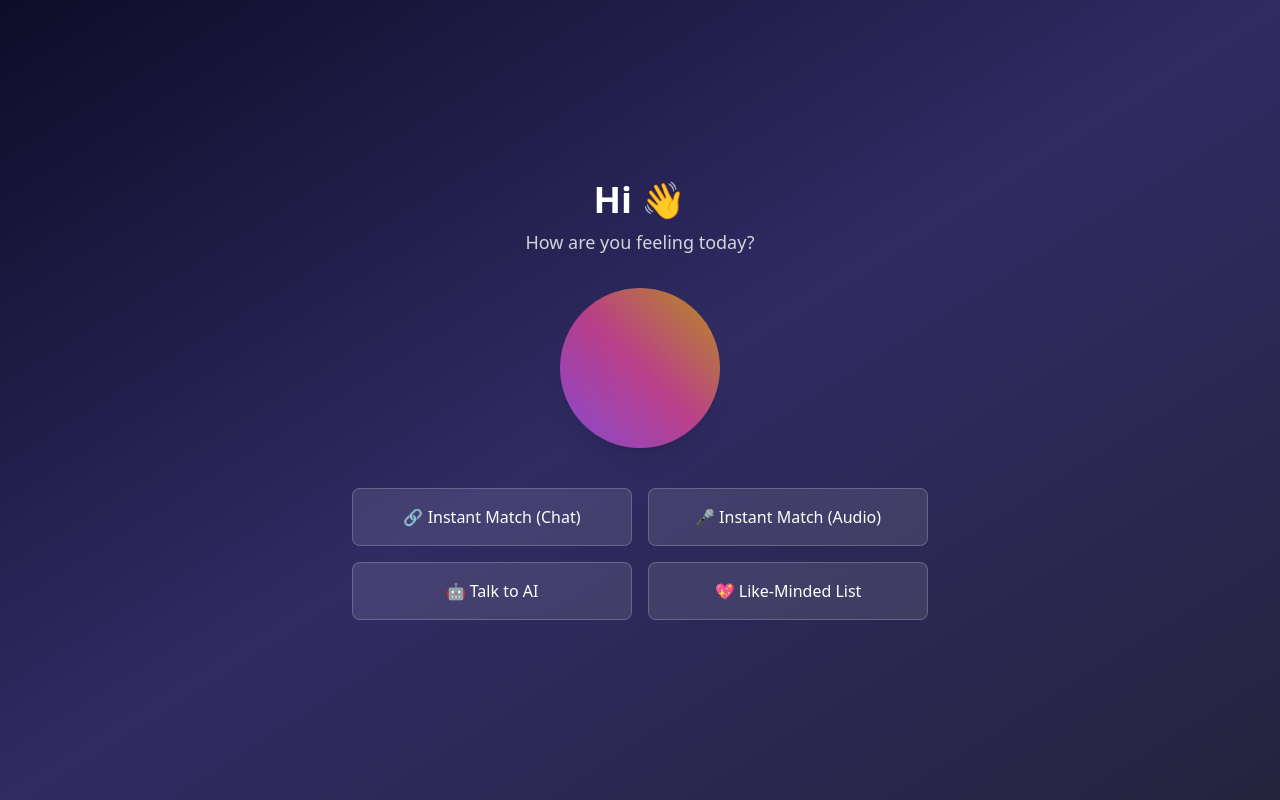
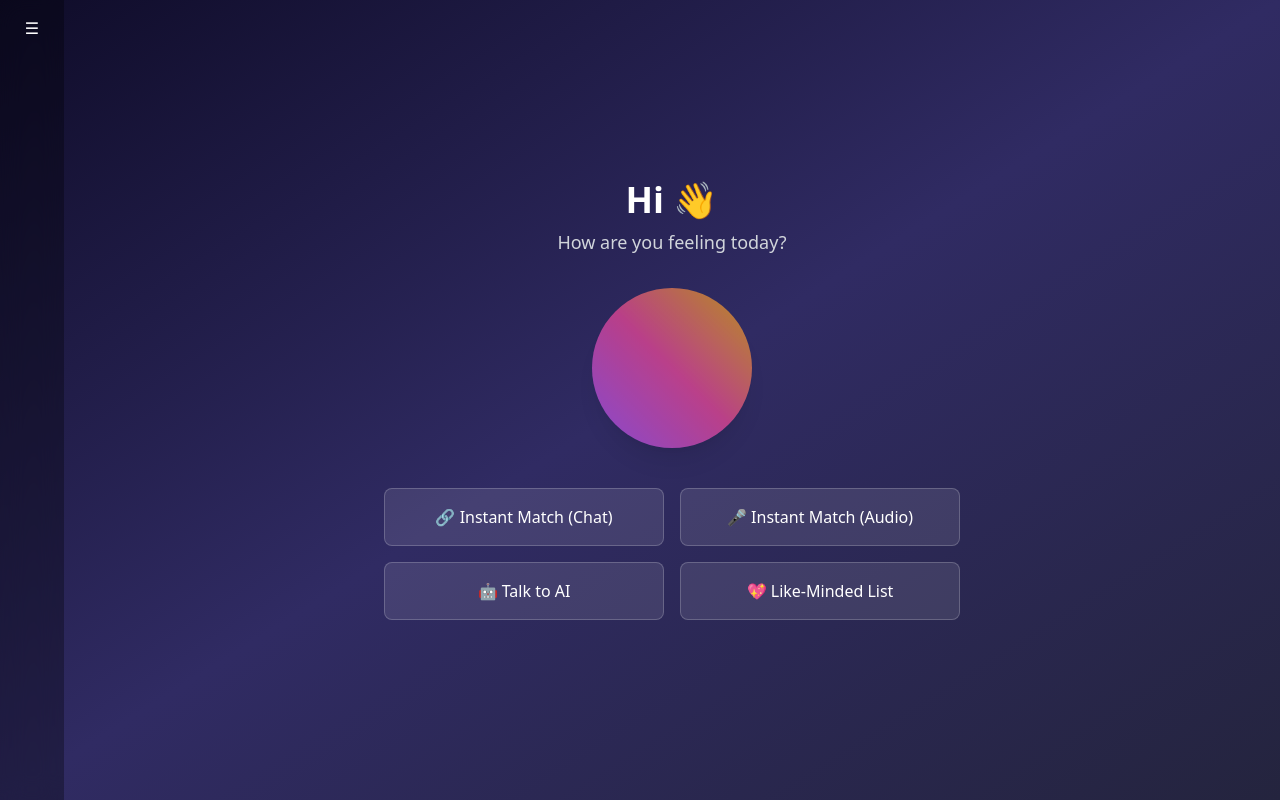
Before and after one commit to sepnoty/tepnoty-frontend, a React (Create React App) app: page /home in a window 1280 px wide. Built offline with nearby package versions, Linux system fonts and the light colour scheme.

Commit message:
Added side settings bar with toggle

```diff
--- a/src/pages/HomeDashboard.js
+++ b/src/pages/HomeDashboard.js
@@ -1,8 +1,36 @@
-import React from "react";
+import React, { useState } from "react";
 
 function HomeDashboard() {
+  const [sidebarOpen, setSidebarOpen] = useState(false);
+
+  const toggleSidebar = () => {
+    setSidebarOpen(!sidebarOpen);
+  };
+
   return (
-    <div className="min-h-screen bg-gradient-to-br from-[#0f0c29] via-[#302b63] to-[#24243e] text-white p-6 flex flex-col items-center justify-center">
+    <div className="min-h-screen flex bg-gradient-to-br from-[#0f0c29] via-[#302b63] to-[#24243e] text-white">
+
+      {/* Sidebar */}
+      <div className={`${sidebarOpen ? "w-64" : "w-16"} transition-all duration-300 bg-black bg-opacity-30 backdrop-blur-md p-4 flex flex-col`}>
+        {/* Toggle Button */}
+        <button onClick={toggleSidebar} className="text-white mb-6 focus:outline-none">
+          ☰
+        </button>
+
+        {/* Menu Items */}
+        {sidebarOpen && (
+          <div className="space-y-6 text-sm font-semibold">
+            <button className="hover:text-purple-400">🧑 Profile</button>
+            <button className="hover:text-purple-400">🚫 Blocked Profiles</button>
+            <button className="hover:text-purple-400">❓ Help Center</button>
+            <button className="hover:text-purple-400">⚙️ Settings</button>
+            <button className="hover:text-purple-400">🚪 Logout</button>
+          </div>
+        )}
+      </div>
+
+      {/* Main Content */}
+      <div className="flex-1 p-6 flex flex-col items-center justify-center">
         <div className="text-center mb-8">
           <h1 className="text-4xl font-bold mb-2">Hi 👋</h1>
           <p className="text-lg text-gray-300">How are you feeling today?</p>
@@ -27,6 +55,7 @@ function HomeDashboard() {
           </button>
         </div>
       </div>
+    </div>
   );
 }
 
```
Lines whose indentation alone changed are shown as unchanged.
